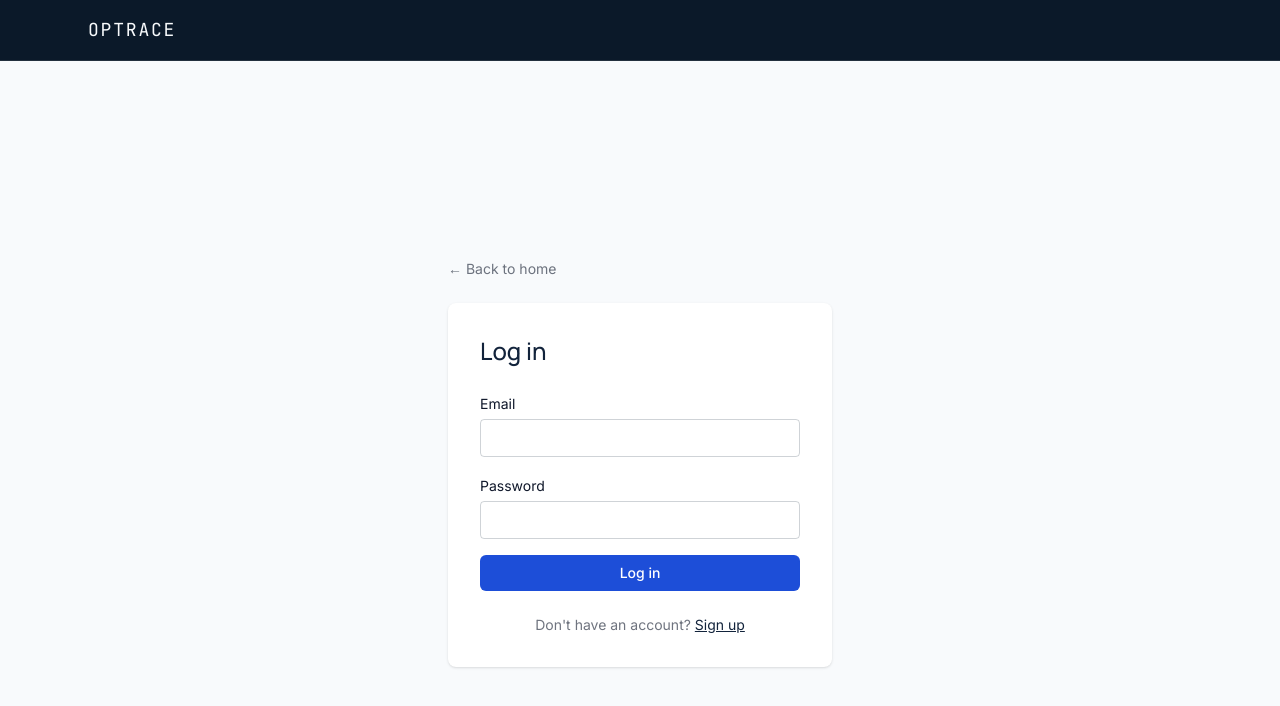
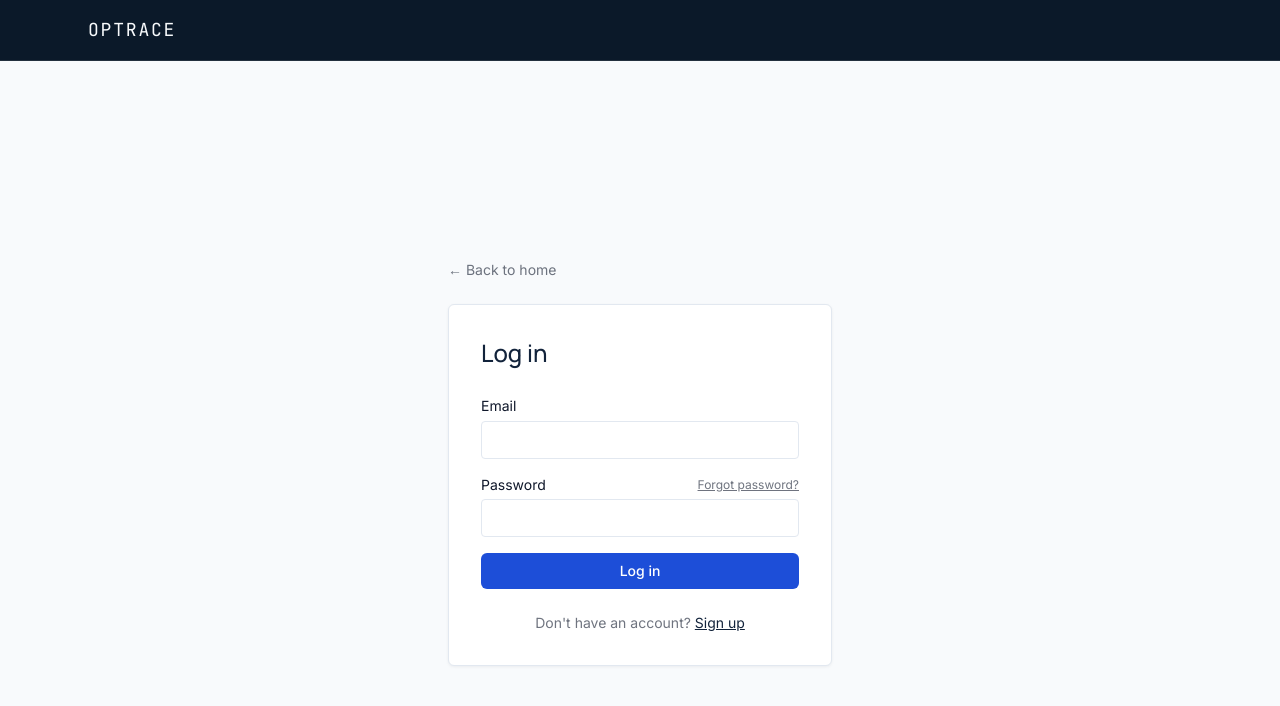
Before and after one commit to ssun1815/optera, a Next.js app: page /login in a window 1280 px wide. Shown: the top 706 px of the page. Built offline with nearby package versions, Linux system fonts and the light colour scheme.

Commit message:
Forgot password link to log in page

```diff
--- a/app/login/page.tsx
+++ b/app/login/page.tsx
@@ -16,7 +16,7 @@ export default async function LoginPage({
           <Link href="/" className="mb-6 inline-block text-sm text-[var(--color-ink)]/60 hover:text-[var(--color-ink)]">
             &larr; Back to home
           </Link>
-          <div className="rounded-lg bg-white p-8 shadow-sm">
+          <div className="rounded-md border border-[var(--color-border)] bg-white p-8 shadow-[0_1px_3px_rgba(15,23,42,0.06)]">
             <h1 className="text-2xl font-medium text-[var(--color-navy-900)]">Log in</h1>
 
             {params.error === 'confirm' && (
@@ -38,17 +38,22 @@ export default async function LoginPage({
                   name="email"
                   type="email"
                   required
-                  className="mt-1 w-full rounded-md border border-[var(--color-navy-900)]/20 px-3 py-2 text-sm"
+                  className="mt-1 w-full rounded-md border border-[var(--color-border)] px-3 py-2 text-sm"
                 />
               </div>
               <div>
-                <label htmlFor="password" className="text-sm text-[var(--color-ink)]">Password</label>
+                <div className="flex items-center justify-between">
+                  <label htmlFor="password" className="text-sm text-[var(--color-ink)]">Password</label>
+                  <Link href="/forgot-password" className="text-xs text-[var(--color-ink)]/60 underline hover:text-[var(--color-ink)]">
+                    Forgot password?
+                  </Link>
+                </div>
                 <input
                   id="password"
                   name="password"
                   type="password"
                   required
-                  className="mt-1 w-full rounded-md border border-[var(--color-navy-900)]/20 px-3 py-2 text-sm"
+                  className="mt-1 w-full rounded-md border border-[var(--color-border)] px-3 py-2 text-sm"
                 />
               </div>
               <button
```
